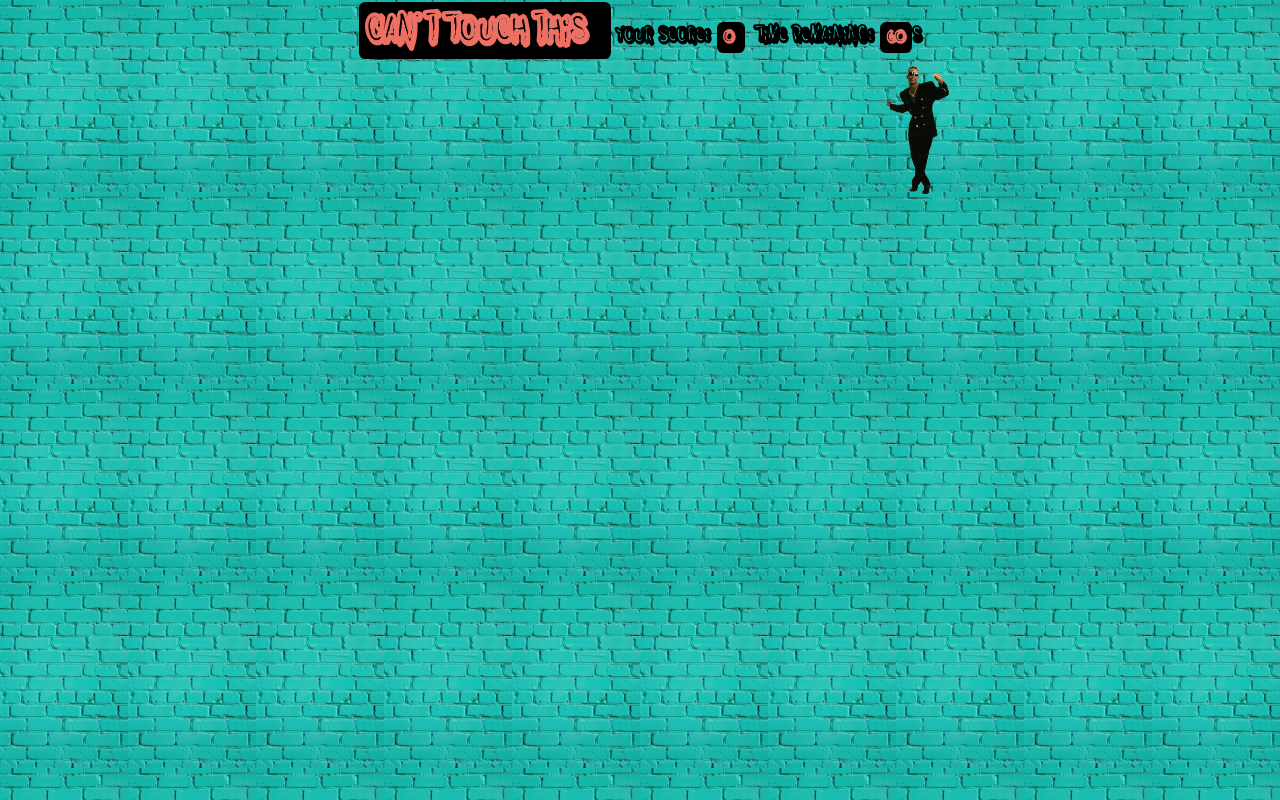
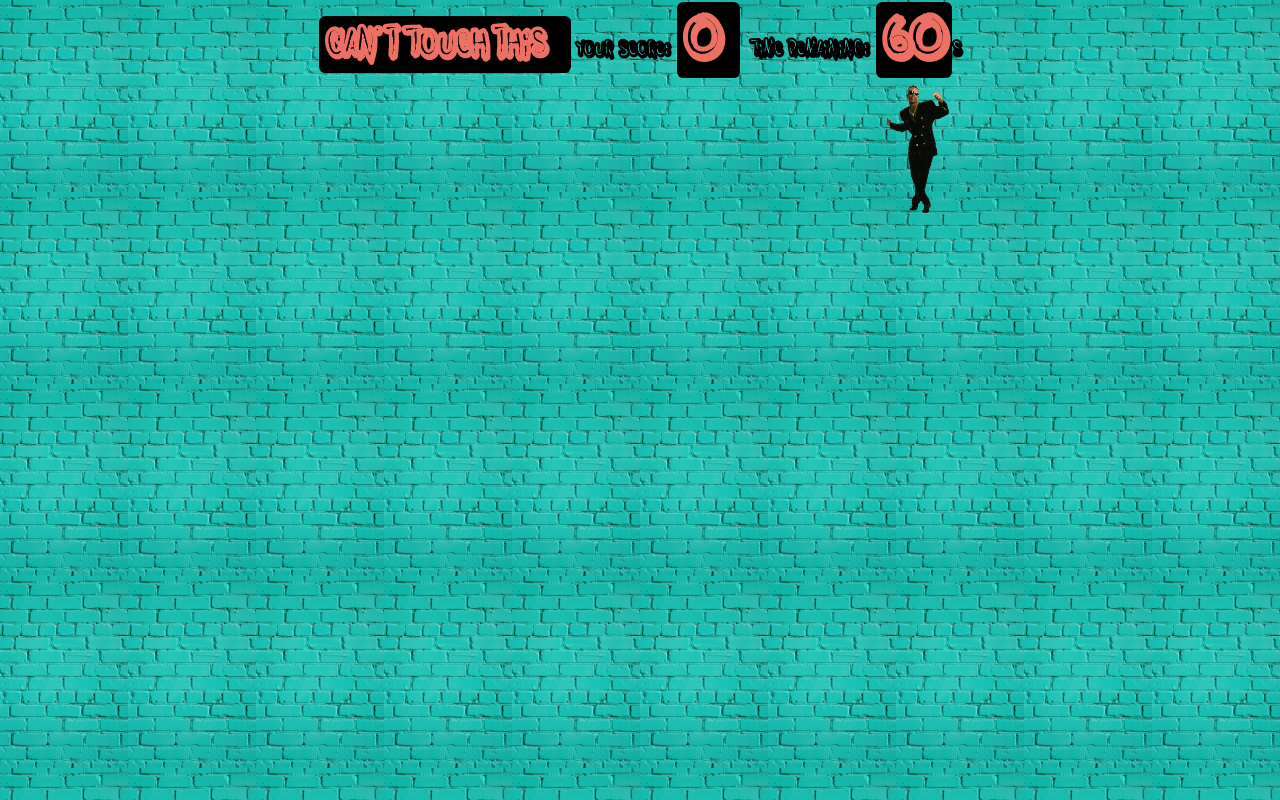
Before and after one commit to grahamfalconer/cant-touch-this, a plain HTML site: page game.html in a window 1280 px wide. Drawn offline with Linux system fonts and the light colour scheme.

Commit message:
made headers responsive

```diff
--- a/index.css
+++ b/index.css
@@ -34,7 +34,7 @@
   padding: 0.5vw;
   background-color: black;
   color: rgb(236, 112, 99 );
-  font-size: larger;
+  font-size: 5vw;
 }
 
 @font-face{
```
